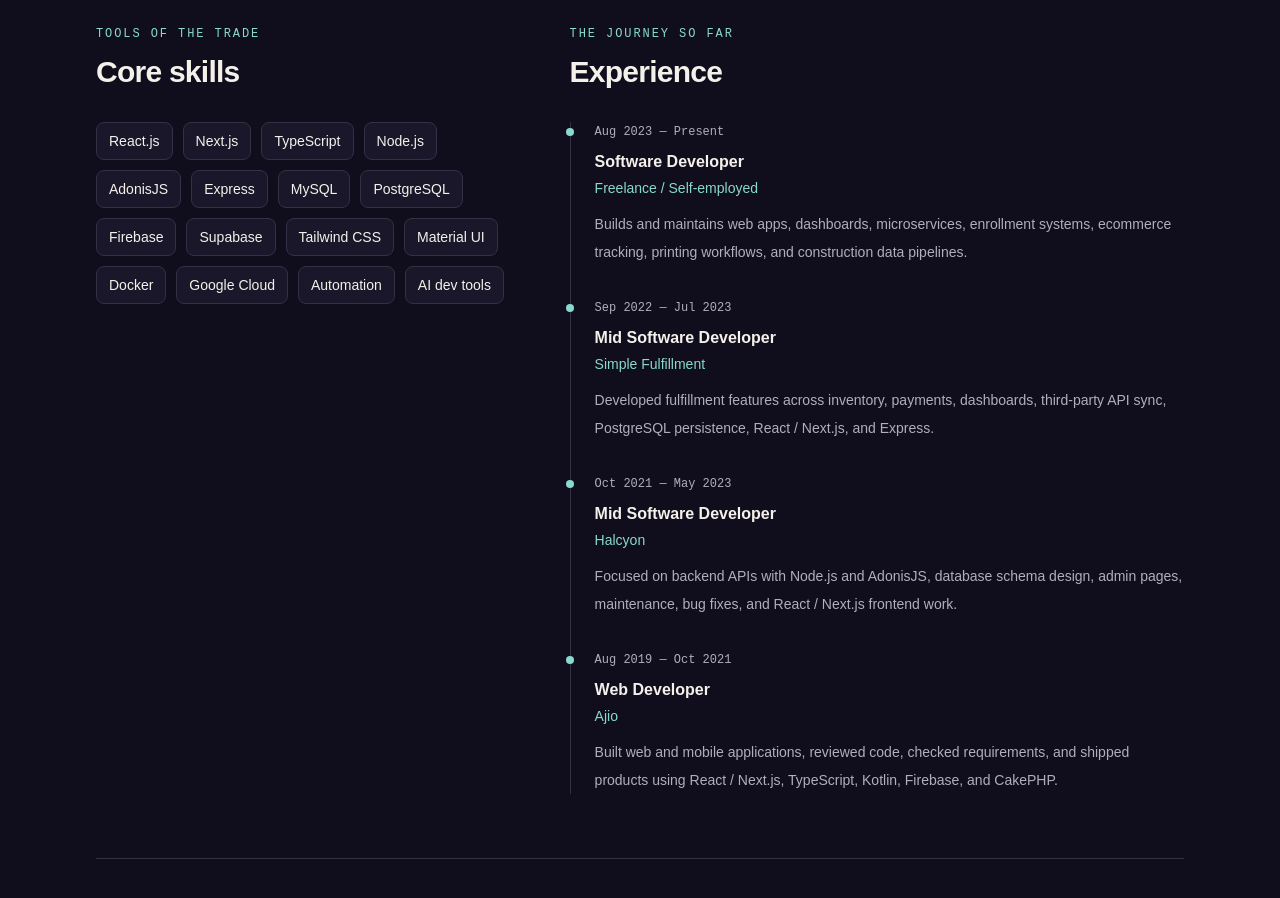
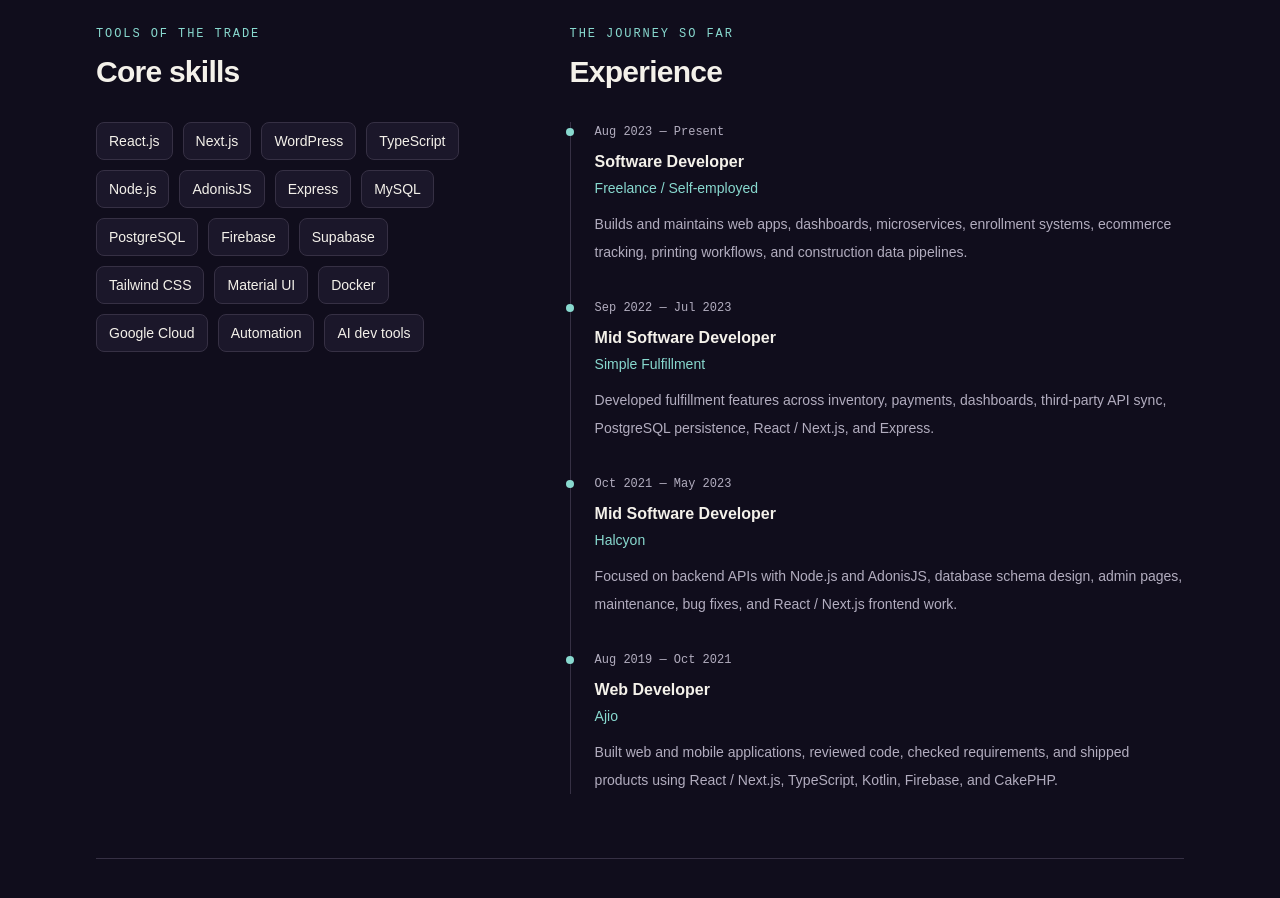
Before and after one commit to chixka000/ryan-portfolio, a Next.js app: page / in a window 1280 px wide. Shown: the part 1920-2818 px from the top of the page. Built offline with nearby package versions, Linux system fonts and the light colour scheme.

Commit message:
Add WordPress to portfolio skills

```diff
--- a/app/data/portfolio.ts
+++ b/app/data/portfolio.ts
@@ -1,6 +1,7 @@
 export const skills = [
   "React.js",
   "Next.js",
+  "WordPress",
   "TypeScript",
   "Node.js",
   "AdonisJS",
```
